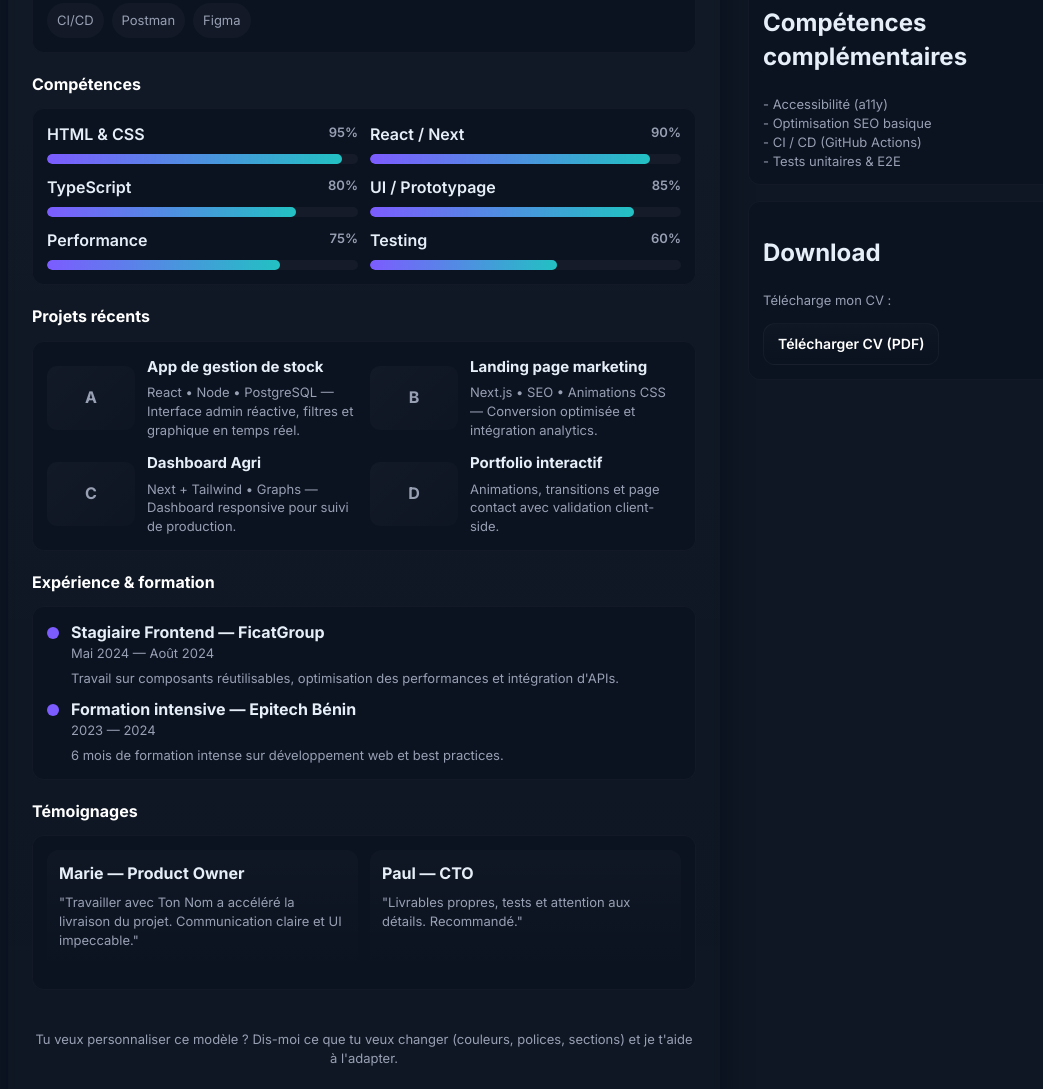
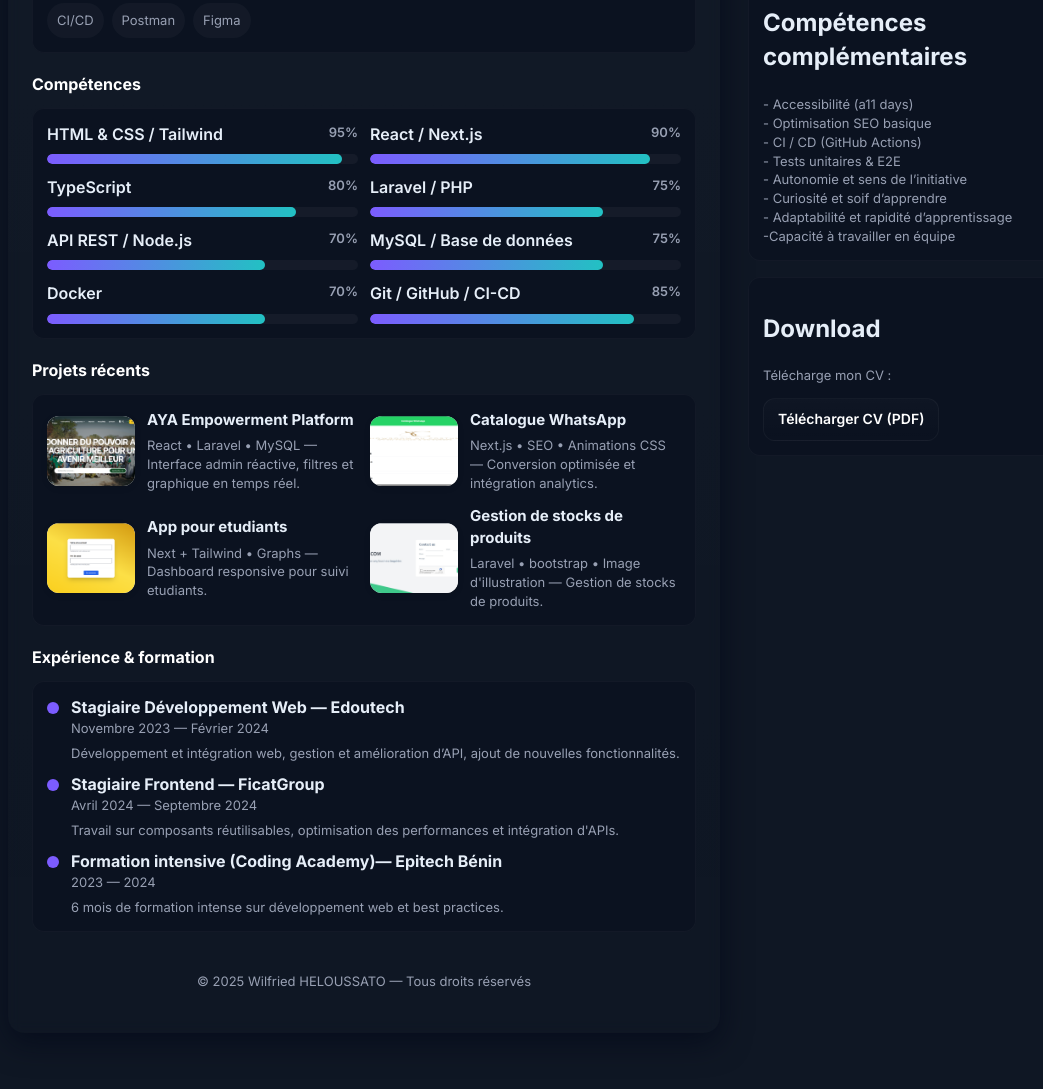
Before and after one commit to Wilfrieddevcreate/wilfriedhelouss, a plain HTML site: page portfolio.html in a window 1280 px wide. Shown: the part 648-1737 px from the top of the page, without its empty margins (82-1125 px from the left). After the commit the page ends 1681 px from the top, so only its background shows below. Drawn offline with nearby package versions, Linux system fonts and the light colour scheme.

Commit message:
Portfolio terminer

```diff
--- /dev/null
+++ b/images/style.css
@@ -0,0 +1,149 @@
+body {
+    background: rgb(12, 12, 117);
+    color: white;
+    font-family: Cambria, Cochin, Georgia, Times, 'Times New Roman', serif;
+    margin: 0px;
+}
+
+p {
+    font-size: 20px;
+    color: rgb(207, 207, 184);
+}
+
+.container {
+    width: 100%;
+    margin: auto;
+    padding: 20px;
+    max-width: 1100px;
+    background: rgb(6, 6, 126);
+    border-bottom: 1px, solid, rgb(22, 22, 184);
+}
+
+.navbar {
+    display: flex;
+    justify-content: space-between;
+    align-items: center;
+}
+
+.liens-nav {
+    display: flex;
+    font-size: 18px;
+    font-weight: 500;
+    list-style: none;
+}
+
+.liens {
+    margin-left: 50px;
+    color: white;
+    text-decoration: none;
+}
+
+.hero-section {
+    display: flex;
+    justify-content: space-between;
+    padding: 120px;
+    gap: 40px;
+}
+
+h1 {
+    font-size: 42px;
+    text-align: center;
+}
+
+.ph {
+    font-size: 20px;
+}
+
+.image {
+    height: 200px;
+    width: 150px;
+    border-radius: 50%;
+    border: 5px solid, rgba(255 255 255 0.1);
+}
+
+.button {
+    background: rgb(40, 140, 165);
+    color: black;
+    padding: 12px;
+    border-radius: 8px;
+    font-size: 15px;
+}
+
+.about {
+    text-align: center;
+}
+
+.about-section {
+    padding: 12px;
+}
+
+.competences-section {
+
+   padding: 20px;
+}
+
+.competences {
+
+    display: grid;
+    grid-template-columns: repeat(auto-fit,minmax(150px,1fr))  ;
+    gap: 20px;
+    text-align: center;
+    padding:50px;
+   margin-top: 20px;
+
+}
+
+.skills {
+
+    background: #1f2a38;
+    padding: 15px 30px;
+    border-radius: 12px;
+    color: white;
+    font-weight: 500;
+    font-size: 15px;
+}
+
+.card-container {
+    display: flex;
+    gap: 20px;
+    justify-content: center;
+    padding: 20px;
+}
+
+.card {
+    background: #1f2a38;
+    color: white;
+    border-radius: 12px;
+    padding-top: 20px;
+    padding-bottom: 10px;
+    padding-block: 20px;
+    padding: 20px;
+}
+
+.form {
+    border-radius: 20px;
+    text-align: center;
+    padding: 20px;
+}
+
+.form-control {
+    padding: 10px;
+    background: #1f2a38;
+    border-radius: 10px;
+    font-size: 16px;
+    margin-bottom: 20px;
+    max-width: 500px;
+    width: 100%;
+
+}
+.bouton{
+    background: white;
+    color: black;
+    border: none;
+    padding: 10px ;
+    width: 100%;
+    border-radius:5px ;
+    max-width:100px ;
+    text-align: left;
+
+}
--- a/portfolio.html
+++ b/portfolio.html
@@ -37,6 +37,11 @@
       justify-content:center;
     }
 
+    a{
+      text-decoration: none;
+      color: inherit;
+
+    }
     .wrap{
       width:100%;
       max-width:var(--max-width);
@@ -200,6 +205,37 @@
     .proj-info h3{margin:0;font-size:15px}
     .proj-info p{margin:6px 0 0;color:var(--muted);font-size:13px}
 
+    /* Zone de la miniature */
+    .proj-thumb {
+    width: 70px;
+    height: 70px;
+    border-radius: 12px;
+    overflow: hidden;
+    background: #eee;
+    flex-shrink: 0;
+    box-shadow: 0 2px 6px rgba(0,0,0,0.1);
+    }
+
+    /* Image */
+    .proj-thumb img {
+    width: 100%;
+    height: 100%;
+    object-fit: cover;
+    display: block;
+    }
+
+    /* Responsive */
+    @media (max-width: 600px) {
+    .project {
+      align-items: flex-start;
+    }
+
+    .proj-thumb {
+      width: 60px;
+      height: 60px;
+    }
+    }
+
     /* Timeline (Experience/Edu) */
     .timeline{display:flex;flex-direction:column;gap:10px}
     .timeline-item{display:flex;gap:12px;align-items:flex-start}
@@ -340,78 +376,112 @@
         <section id="skills" class="fade-up">
         <h2>Compétences</h2>
         <div class="card skills-grid">
+
+          <!-- FRONTEND -->
           <div class="skill">
             <div style="display:flex;justify-content:space-between;font-weight:600">
-                <span>HTML & CSS</span><span class="small">95%</span>
+              <span>HTML & CSS / Tailwind</span><span class="small">95%</span>
             </div>
             <div class="bar"><div class="fill" style="width:95%"></div></div>
           </div>
+
           <div class="skill">
             <div style="display:flex;justify-content:space-between;font-weight:600">
-                <span>React / Next</span><span class="small">90%</span>
+              <span>React / Next.js</span><span class="small">90%</span>
             </div>
             <div class="bar"><div class="fill" style="width:90%"></div></div>
           </div>
+
           <div class="skill">
             <div style="display:flex;justify-content:space-between;font-weight:600">
               <span>TypeScript</span><span class="small">80%</span>
             </div>
             <div class="bar"><div class="fill" style="width:80%"></div></div>
           </div>
+
+          <!-- BACKEND -->
           <div class="skill">
             <div style="display:flex;justify-content:space-between;font-weight:600">
-                <span>UI / Prototypage</span><span class="small">85%</span>
+              <span>Laravel / PHP</span><span class="small">75%</span>
+            </div>
+            <div class="bar"><div class="fill" style="width:75%"></div></div>
+          </div>
+
+          <div class="skill">
+            <div style="display:flex;justify-content:space-between;font-weight:600">
+              <span>API REST / Node.js</span><span class="small">70%</span>
+            </div>
+            <div class="bar"><div class="fill" style="width:70%"></div></div>
+          </div>
+
+          <div class="skill">
+            <div style="display:flex;justify-content:space-between;font-weight:600">
+              <span>MySQL / Base de données</span><span class="small">75%</span>
+            </div>
+            <div class="bar"><div class="fill" style="width:75%"></div></div>
+          </div>
+
+          <!-- DEVOPS -->
+          <div class="skill">
+            <div style="display:flex;justify-content:space-between;font-weight:600">
+              <span>Docker</span><span class="small">70%</span>
+            </div>
+            <div class="bar"><div class="fill" style="width:70%"></div></div>
+          </div>
+
+          <div class="skill">
+            <div style="display:flex;justify-content:space-between;font-weight:600">
+              <span>Git / GitHub / CI-CD</span><span class="small">85%</span>
             </div>
             <div class="bar"><div class="fill" style="width:85%"></div></div>
           </div>
-            <div class="skill">
-              <div style="display:flex;justify-content:space-between;font-weight:600">
-                <span>Performance</span><span class="small">75%</span>
-              </div>
-              <div class="bar"><div class="fill" style="width:75%"></div></div>
-            </div>
-            <div class="skill">
-              <div style="display:flex;justify-content:space-between;font-weight:600">
-                <span>Testing</span><span class="small">60%</span>
-              </div>
-              <div class="bar"><div class="fill" style="width:60%"></div></div>
-            </div>
         </div>
         </section>
+
 
         <!-- PROJECTS -->
         <section id="projects" class="fade-up">
           <h2>Projets récents</h2>
           <div class="card projects-grid">
+            <a href="https://aya-tchad.org/">
               <div class="project">
-              <div class="proj-thumb">A</div>
+                <div class="proj-thumb">
+                  <img src="images/tchad.png" alt="Page d'accueil de Eya Tchad"/>
+                </div>
                 <div class="proj-info">
-                <h3>App de gestion de stock</h3>
-                <p class="small">React • Node • PostgreSQL — Interface admin réactive, filtres et graphique en temps réel.</p>
+                  <h3>AYA Empowerment Platform</h3>
+                  <p class="small">React • Laravel • MySQL — Interface admin réactive, filtres et graphique en temps réel.</p>
                 </div>
               </div>
+            </a>
 
             <div class="project">
-              <div class="proj-thumb">B</div>
+              <div class="proj-thumb">
+                <img src="images/catalogue.png" alt="Page d'accueil du catalogue WhatsApp"/>
+              </div>
               <div class="proj-info">
-                <h3>Landing page marketing</h3>
+                <h3>Catalogue WhatsApp</h3>
                 <p class="small">Next.js • SEO • Animations CSS — Conversion optimisée et intégration analytics.</p>
               </div>
             </div>
 
             <div class="project">
-              <div class="proj-thumb">C</div>
+              <div class="proj-thumb">
+                <img src="images/flask.png" alt="Page d'aceuil du Dashboard">
+              </div>
               <div class="proj-info">
-                <h3>Dashboard Agri</h3>
-                <p class="small">Next + Tailwind • Graphs — Dashboard responsive pour suivi de production.</p>
+                <h3>App pour etudiants</h3>
+                <p class="small">Next + Tailwind • Graphs — Dashboard responsive pour suivi etudiants.</p>
               </div>
             </div>
 
             <div class="project">
-              <div class="proj-thumb">D</div>
+              <div class="proj-thumb">
+                <img src="images/lodil.jpeg" alt="Page d'accueil de Lodil">
+              </div>
               <div class="proj-info">
-                <h3>Portfolio interactif</h3>
-                <p class="small">Animations, transitions et page contact avec validation client-side.</p>
+                <h3>Gestion de stocks de produits</h3>
+                <p class="small">Laravel • bootstrap • Image d'illustration — Gestion de stocks de produits.</p>
               </div>
             </div>
           </div>
@@ -424,8 +494,18 @@
             <div class="timeline-item">
               <div class="dot" aria-hidden="true"></div>
               <div>
+                <strong>Stagiaire Développement Web — Edoutech</strong>
+                <div class="small">Novembre 2023 — Février 2024</div>
+                <div class="small" style="margin-top:6px;color:var(--muted)">
+                  Développement et intégration web, gestion et amélioration d’API, ajout de nouvelles fonctionnalités.
+              </div>
+            </div>
+            </div>
+             <div class="timeline-item">
+              <div class="dot" aria-hidden="true"></div>
+              <div>
                 <strong>Stagiaire Frontend — FicatGroup</strong>
-                <div class="small">Mai 2024 — Août 2024</div>
+                <div class="small">Avril 2024 — Septembre 2024</div>
                 <div class="small" style="margin-top:6px;color:var(--muted)">Travail sur composants réutilisables, optimisation des performances et intégration d'APIs.</div>
               </div>
             </div>
@@ -433,32 +513,18 @@
             <div class="timeline-item">
               <div class="dot" aria-hidden="true"></div>
               <div>
-                <strong>Formation intensive — Epitech Bénin</strong>
+                <strong>Formation intensive (Coding Academy)— Epitech Bénin</strong>
                 <div class="small">2023 — 2024</div>
                 <div class="small" style="margin-top:6px;color:var(--muted)">6 mois de formation intense sur développement web et best practices.</div>
               </div>
             </div>
           </div>
         </section>
-
-        <!-- TESTIMONIALS -->
-        <section id="testimonials" class="fade-up">
-          <h2>Témoignages</h2>
-          <div class="card testi">
-            <div class="tcard">
-              <strong>Marie — Product Owner</strong>
-              <p class="small" style="margin-top:8px;color:var(--muted)">"Travailler avec Ton Nom a accéléré la livraison du projet. Communication claire et UI impeccable."</p>
-            </div>
-            <div class="tcard">
-              <strong>Paul — CTO</strong>
-              <p class="small" style="margin-top:8px;color:var(--muted)">"Livrables propres, tests et attention aux détails. Recommandé."</p>
-            </div>
-          </div>
-        </section>
-
         <!-- FOOTER NOTE -->
         <footer>
-          <div class="small">Tu veux personnaliser ce modèle ? Dis-moi ce que tu veux changer (couleurs, polices, sections) et je t'aide à l'adapter.</div>
+          <div class="footer-bottom">
+            © 2025 Wilfried HELOUSSATO — Tous droits réservés
+          </div>
         </footer>
       </main>
 
@@ -468,7 +534,7 @@
           <h2>Contact</h2>
           <p class="small">Tu as un projet ? Écris-moi :</p>
 
-          <form id="contact" onsubmit="event.preventDefault(); alert('Formulaire simulé — implémente un backend pour envoyer.');">
+          <form id="contact" onsubmit="event.preventDefault(); alert('Formulaire simulé — Merci de m\'envoyer un email.');">
             <input type="text" placeholder="Ton nom" required />
             <input type="email" placeholder="Email" required />
             <input type="text" placeholder="Sujet" />
@@ -479,9 +545,9 @@
           <div style="margin-top:12px">
             <div class="small">Réseaux</div>
             <div class="socials" style="margin-top:8px">
-              <a class="btn" href="#" style="padding:8px 10px">GitHub</a>
-              <a class="btn" href="#" style="padding:8px 10px">LinkedIn</a>
-              <a class="btn" href="#" style="padding:8px 10px">Twitter</a>
+              <a class="btn" href="https://github.com/Wilfrieddevcreate" style="padding:8px 10px">GitHub</a>
+              <a class="btn" href="https://www.linkedin.com/in/wilfried-heloussato-325a0b273/" style="padding:8px 10px">LinkedIn</a>
+              <a class="btn" href="mailto:yves.heloussato@epitech.eu" style="padding:8px 10px">Email</a>
             </div>
           </div>
         </div>
@@ -489,17 +555,24 @@
         <div class="card fade-up">
           <h2>Compétences complémentaires</h2>
           <div class="small" style="margin-top:8px;color:var(--muted)">
-            - Accessibilité (a11y)<br>
+            - Accessibilité (a11 days)<br>
             - Optimisation SEO basique<br>
             - CI / CD (GitHub Actions)<br>
-            - Tests unitaires & E2E
+            - Tests unitaires & E2E<br>
+            - Autonomie et sens de l’initiative<br>
+            - Curiosité et soif d’apprendre<br>
+            - Adaptabilité et rapidité d’apprentissage<br>
+            -Capacité à travailler en équipe
           </div>
+
         </div>
 
         <div class="card fade-up">
           <h2>Download</h2>
           <p class="small">Télécharge mon CV :</p>
-          <a class="btn" href="#" download>Télécharger CV (PDF)</a>
+          <a class="btn" href="images/CV_2025-11-20_Yves Wilfried_HELOUSSATO.pdf" download="Wilfried_Heloussato_CV.pdf">
+            Télécharger CV (PDF)
+          </a>
         </div>
       </aside>
     </div>
```
Also changed, not shown: images/catalogue.png (added), images/flask.png (added), images/lodil.jpeg (added), images/tchad.png (added), 1 other file. Lines whose indentation alone changed are shown as unchanged.
